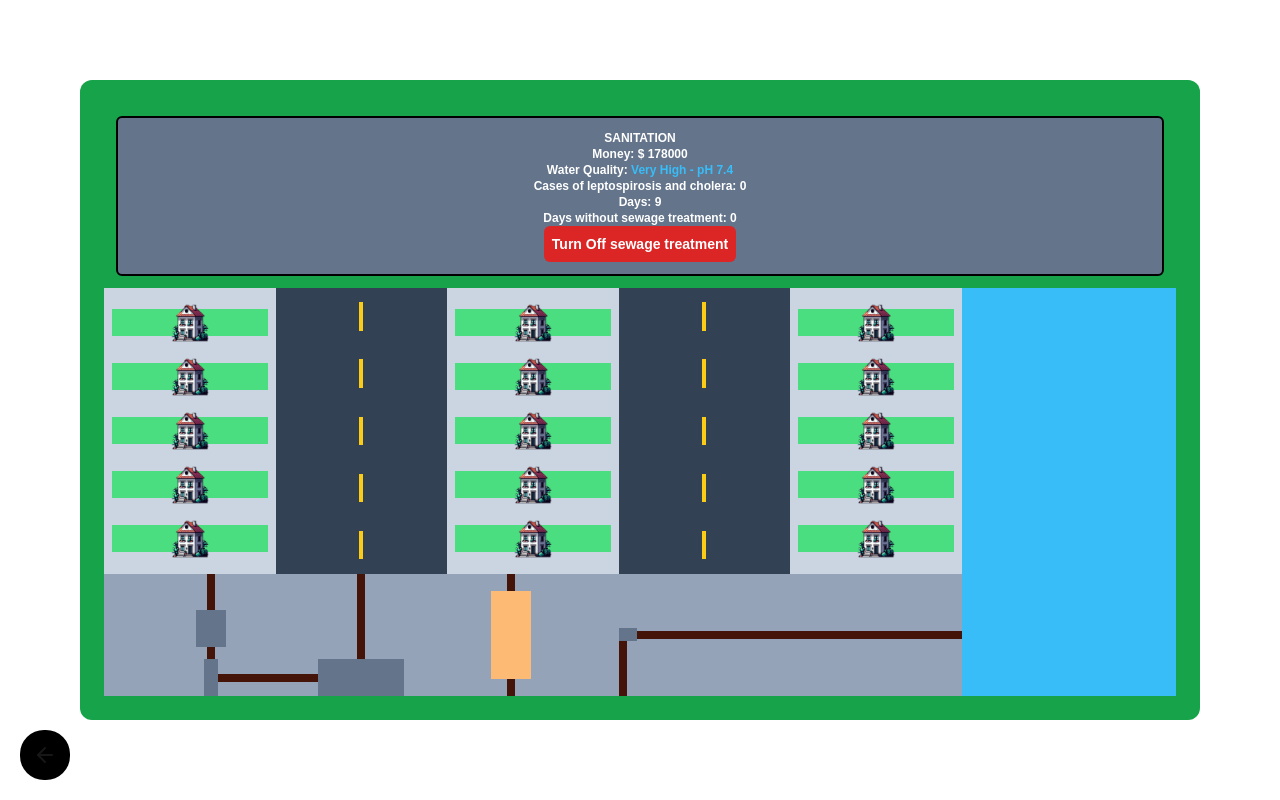
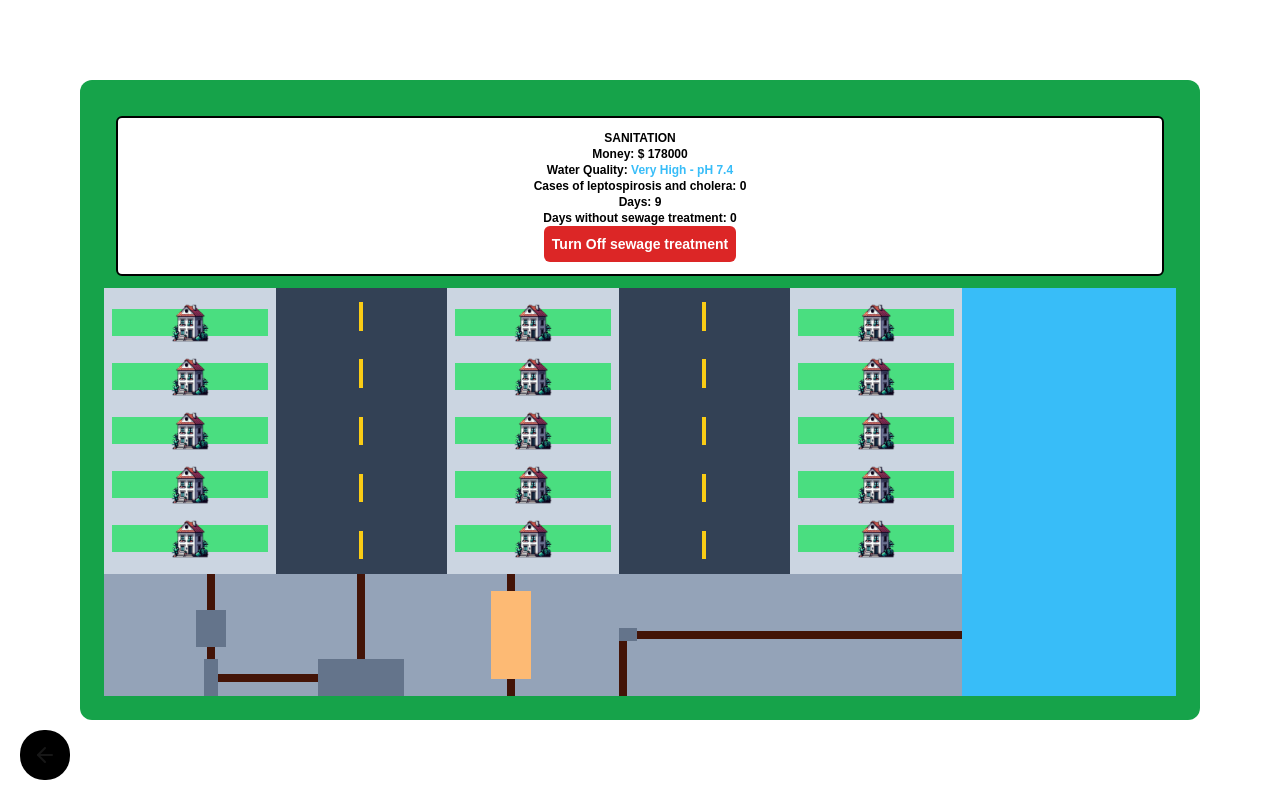
Before and after one commit to LuccaTourinho/gamma-crucis, a Next.js app: page /waterpolution in a window 1280 px wide. Both pictures are taken after a click on the button "Play". Built offline with nearby package versions, Linux system fonts and the light colour scheme.

Commit message:
Troca de cores de mapa

```diff
--- a/src/components/VegetalSupression.tsx
+++ b/src/components/VegetalSupression.tsx
@@ -37,10 +37,10 @@ export default function VegetalSupression() {
       {
         !endGame ? (
           <>
-            <div className='flex flex-col  w-full items-center'>
-            <h1 className='text-xs font-bold text-white uppercase'>Deforestation control</h1>
-            <h1 className='text-xs font-bold text-white'>Tempeture: {tempeture}°C</h1>
-            <h1 className='text-xs font-bold text-white'>Taxes Revenue: $ {money}</h1>
+            <div className='flex flex-col items-center w-full border-2 border-black rounded-md p-3 bg-white'>
+            <h1 className='text-xs font-bold text-black uppercase'>Deforestation control</h1>
+            <h1 className='text-xs font-bold text-black'>Tempeture: {tempeture}°C</h1>
+            <h1 className='text-xs font-bold text-black'>Taxes Revenue: $ {money}</h1>
             <button onClick={() => setEndGame(true)} className='text-xs font-bold text-white bg-cyan-500 hover:bg-cyan-300 p-0.5'>
               Finish
             </button>
--- a/src/components/WatterPoulution.tsx
+++ b/src/components/WatterPoulution.tsx
@@ -75,18 +75,18 @@ export default function WatterPoulution() {
         !gameover ? (
           <>
           <div className='flex flex-col items-center w-full p-3'>
-            <div className='flex flex-col items-center w-full border-2 border-black rounded-md p-3 bg-slate-500'>
-            <h1 className='text-xs font-bold text-white'>SANITATION</h1>
-            <h1 className='text-xs font-bold text-white'>Money: $ {money}</h1>
-            <h1 className='text-xs font-bold text-white'>Water Quality: <span className={`${waterQuality == 'Very High - pH 7.4' ? 'text-sky-400' : ''}
+            <div className='flex flex-col items-center w-full border-2 border-black rounded-md p-3 bg-white'>
+            <h1 className='text-xs font-bold text-black'>SANITATION</h1>
+            <h1 className='text-xs font-bold text-black'>Money: $ {money}</h1>
+            <h1 className='text-xs font-bold text-black'>Water Quality: <span className={`${waterQuality == 'Very High - pH 7.4' ? 'text-sky-400' : ''}
                   ${waterQuality == 'High - pH 7.0' ? 'text-blue-400' : ''}
                   ${waterQuality == 'Low - pH 5.0' ? 'text-green-900' : ''}
                   ${waterQuality == 'Worthless - pH 4.0' ? 'text-yellow-800' : ''}`}>{waterQuality}</span></h1>
-            <h1 className='text-xs font-bold text-white'>Cases of leptospirosis and cholera: {death}</h1>
-            <h1 className='text-xs font-bold text-white'>Days: {days}</h1>
-            <h1 className='text-xs font-bold text-white'>Days without sewage treatment: {daysWithOutTreatment}</h1>
-            <p className={`text-xs font-bold text-white ${maximum ? 'bold' : 'hidden'}`}>All the city was contaminated</p>
-            <p className={`text-xs font-bold text-white ${showMessage ? 'bold' : 'hidden'}`}>
+            <h1 className='text-xs font-bold text-black'>Cases of leptospirosis and cholera: {death}</h1>
+            <h1 className='text-xs font-bold text-black'>Days: {days}</h1>
+            <h1 className='text-xs font-bold text-black'>Days without sewage treatment: {daysWithOutTreatment}</h1>
+            <p className={`text-xs font-bold text-black ${maximum ? 'bold' : 'hidden'}`}>All the city was contaminated</p>
+            <p className={`text-xs font-bold text-black ${showMessage ? 'bold' : 'hidden'}`}>
             Congratulations: You haveve earned a $40,000.00 bonus for saving on healthcare costs after leaving your sewage treatment plant on for 30 consecutive days.
             </p>
             <button
```
